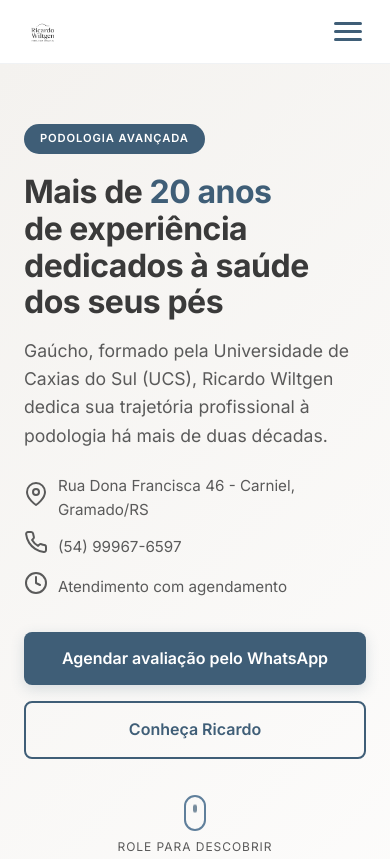
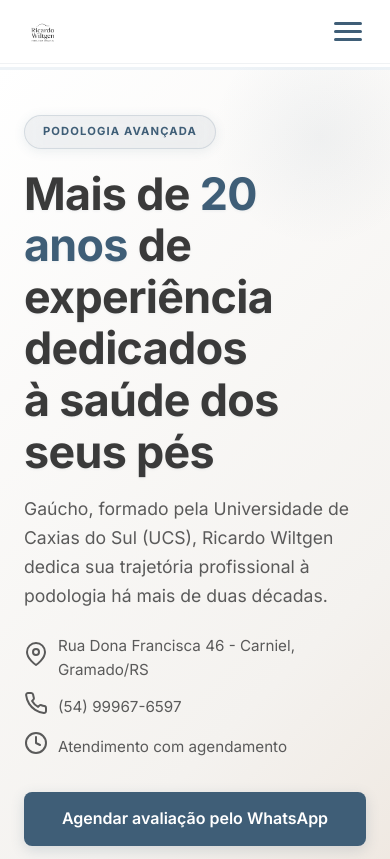
Before and after one commit to cauacbobato/RICARDO_site, a plain HTML site: page index.html in a window 390 px wide. Shown: the top 859 px of the page. Drawn offline with nearby package versions, Linux system fonts and the light colour scheme.

Commit message:
feat: melhora visual dos heroes com gradientes modernos, formas geométricas decorativas e overlay na imagem
- Adiciona gradiente tricromático no hero (branco → off-white → bege)
- Adiciona formas circulares decorativas via ::before e ::after em CSS puro
- Transforma hero-badge em glassmorphism com border sutil e backdrop-filter
- Adiciona overlay de gradiente azul suave sobre a imagem do hero principal
- Melhora box-shadow da hero-imagem com profundidade em duas camadas
- Adiciona padrão de pontos sutis no fundo via background-image combinado
- Adiciona linha decorativa azul abaixo do h1 nos heroes internos
- Adiciona text-shadow sutil no h1 para melhor contraste sobre gradiente
- Garante position: relative nos contêineres de imagem para o overlay funcionar
- Adiciona responsividade para os elementos decorativos em mobile

Co-authored-by: v0agent <it+v0agent@vercel.com>

```diff
--- a/assets/css/estilo.css
+++ b/assets/css/estilo.css
@@ -239,8 +239,41 @@
 /* ===== HERO ===== */
 .hero {
     padding: 60px 0 80px;
-    background: linear-gradient(135deg, var(--cor-off-white) 0%, var(--cor-branco) 100%);
-}
+    background: linear-gradient(135deg, #ffffff 0%, var(--cor-off-white) 50%, #e6d6c7 100%);
+    position: relative;
+    overflow: hidden;
+}
+
+/* Formas geométricas decorativas em CSS puro */
+.hero::before {
+    content: '';
+    position: absolute;
+    top: -80px;
+    right: -80px;
+    width: 400px;
+    height: 400px;
+    border-radius: 50%;
+    background: radial-gradient(circle, rgba(63, 94, 119, 0.06) 0%, transparent 70%);
+    pointer-events: none;
+}
+.hero::after {
+    content: '';
+    position: absolute;
+    bottom: -60px;
+    left: -60px;
+    width: 300px;
+    height: 300px;
+    border-radius: 50%;
+    background: radial-gradient(circle, rgba(230, 214, 199, 0.5) 0%, transparent 70%);
+    pointer-events: none;
+}
+
+/* Elemento decorativo extra — linha ondulada sutil no topo */
+.hero .hero-container {
+    position: relative;
+    z-index: 1;
+}
+
 .hero-container {
     display: grid;
     grid-template-columns: 1fr 1fr;
@@ -248,28 +281,21 @@
     align-items: center;
 }
 .hero-badge {
-    display: inline-block;
-    background: var(--cor-primaria);
-    color: var(--cor-branco);
+    display: inline-flex;
+    align-items: center;
+    gap: 6px;
+    background: rgba(63, 94, 119, 0.08);
+    color: var(--cor-primaria);
     font-size: 0.7rem;
-    font-weight: 600;
-    letter-spacing: 0.08em;
+    font-weight: 700;
+    letter-spacing: 0.1em;
     text-transform: uppercase;
-    padding: 6px 16px;
+    padding: 7px 18px;
     border-radius: 20px;
     margin-bottom: 20px;
-}
-.hero-conteudo h1 {
-    font-size: 2.8rem;
-    font-weight: 700;
-    line-height: 1.15;
-    margin-bottom: 16px;
-}
-.hero-conteudo h1 span { color: var(--cor-primaria); }
-.hero-descricao {
-    font-size: 1.1rem;
-    color: var(--cor-texto-claro);
-    margin-bottom: 24px;
+    border: 1px solid rgba(63, 94, 119, 0.15);
+    backdrop-filter: blur(8px);
+    -webkit-backdrop-filter: blur(8px);
 }
 .hero-info {
     display: flex;
@@ -298,12 +324,22 @@
     display: flex;
     align-items: center;
     justify-content: center;
-    box-shadow: var(--sombra);
+    box-shadow: 0 20px 60px rgba(63, 94, 119, 0.18), 0 4px 16px rgba(63, 94, 119, 0.08);
+    position: relative;
 }
 .hero-imagem img {
     width: 100%;
     height: 100%;
     object-fit: cover;
+}
+/* Overlay de gradiente suave sobre a imagem do hero */
+.hero-imagem::after {
+    content: '';
+    position: absolute;
+    inset: 0;
+    background: linear-gradient(135deg, rgba(63, 94, 119, 0.12) 0%, rgba(63, 94, 119, 0.02) 60%, transparent 100%);
+    border-radius: var(--border-radius);
+    pointer-events: none;
 }
 
 /* ===== SOBRE DESTAQUE ===== */
@@ -814,6 +850,7 @@
     border-radius: var(--border-radius);
     overflow: hidden;
     background: var(--cor-bege); /* fundo só para carregamento, não aparece se a imagem preencher */
+    position: relative; /* necessário para o overlay ::after */
 }
 
 .hero-imagem {
@@ -1096,6 +1133,49 @@
     .depoimento-texto blockquote {
         font-size: 1rem;
     }
+}
+
+/* =========================================================
+   ===== HERO INTERNO (páginas de subconteúdo) =============
+   Aplicado nas páginas que usam hero com 1 coluna e
+   text-align:center. Gradiente mais rico e detalhes visuais.
+   ========================================================= */
+
+/* Hero com 1 coluna centralizado — variante das páginas internas */
+.hero:has(.hero-container[style*="grid-template-columns:1fr"]),
+.hero:has(.hero-container[style*="grid-template-columns: 1fr"]) {
+    background: linear-gradient(160deg, #ffffff 0%, var(--cor-off-white) 45%, rgba(230, 214, 199, 0.6) 100%);
+    padding-bottom: 56px;
+}
+
+/* Linha decorativa azul abaixo do h1 nos heroes internos */
+.hero-container[style*="grid-template-columns:1fr"] .hero-conteudo h1::after,
+.hero-container[style*="grid-template-columns: 1fr"] .hero-conteudo h1::after {
+    content: '';
+    display: block;
+    width: 56px;
+    height: 3px;
+    background: linear-gradient(90deg, var(--cor-primaria), var(--cor-primaria-clara));
+    border-radius: 2px;
+    margin: 16px auto 0;
+}
+
+/* Sombra de texto sutil no h1 do hero para contraste sobre gradiente */
+.hero-conteudo h1 {
+    font-size: 2.8rem;
+    font-weight: 700;
+    line-height: 1.15;
+    margin-bottom: 16px;
+    text-shadow: 0 1px 3px rgba(63, 94, 119, 0.08);
+}
+.hero-conteudo h1 span { color: var(--cor-primaria); }
+
+/* Destaque na descrição do hero */
+.hero-descricao {
+    font-size: 1.1rem;
+    color: var(--cor-texto-claro);
+    margin-bottom: 24px;
+    line-height: 1.65;
 }
 
 /* =========================================================
@@ -1943,3 +2023,58 @@
     .serv-grid { grid-template-columns: 1fr; }
     .serv-card { padding: 28px 24px; }
 }
+
+/* =========================================================
+   ===== HERO — PADRÃO DECORATIVO E REFINAMENTOS FINAIS ====
+   ========================================================= */
+
+/* Padrão de pontos sutis no fundo do hero via CSS puro */
+.hero {
+    background-image:
+        linear-gradient(135deg, #ffffff 0%, var(--cor-off-white) 50%, #e6d6c7 100%),
+        radial-gradient(circle, rgba(63, 94, 119, 0.07) 1px, transparent 1px);
+    background-size: 100% 100%, 28px 28px;
+    background-blend-mode: normal;
+}
+
+/* Borda superior de destaque — gradiente azul suave */
+.hero {
+    border-top: 3px solid transparent;
+    background-clip: padding-box;
+    box-shadow: inset 0 3px 0 0 var(--cor-primaria-clara-2);
+}
+
+/* Melhora o espaçamento do h1 nas páginas internas (col 1) */
+.hero-container[style*="text-align:center"] .hero-conteudo h1,
+.hero-container[style*="text-align: center"] .hero-conteudo h1 {
+    font-size: 3rem;
+}
+
+/* Badge glassmorphism também para a variante de fundo claro */
+.hero-badge {
+    box-shadow: 0 2px 12px rgba(63, 94, 119, 0.1);
+}
+
+/* Responsividade do hero */
+@media (max-width: 768px) {
+    .hero {
+        padding: 48px 0 60px;
+        background-size: 100% 100%, 22px 22px;
+    }
+    .hero-container[style*="text-align:center"] .hero-conteudo h1,
+    .hero-container[style*="text-align: center"] .hero-conteudo h1 {
+        font-size: 2.2rem;
+    }
+    .hero::before {
+        width: 220px;
+        height: 220px;
+        top: -40px;
+        right: -40px;
+    }
+    .hero::after {
+        width: 180px;
+        height: 180px;
+        bottom: -30px;
+        left: -30px;
+    }
+}
```
